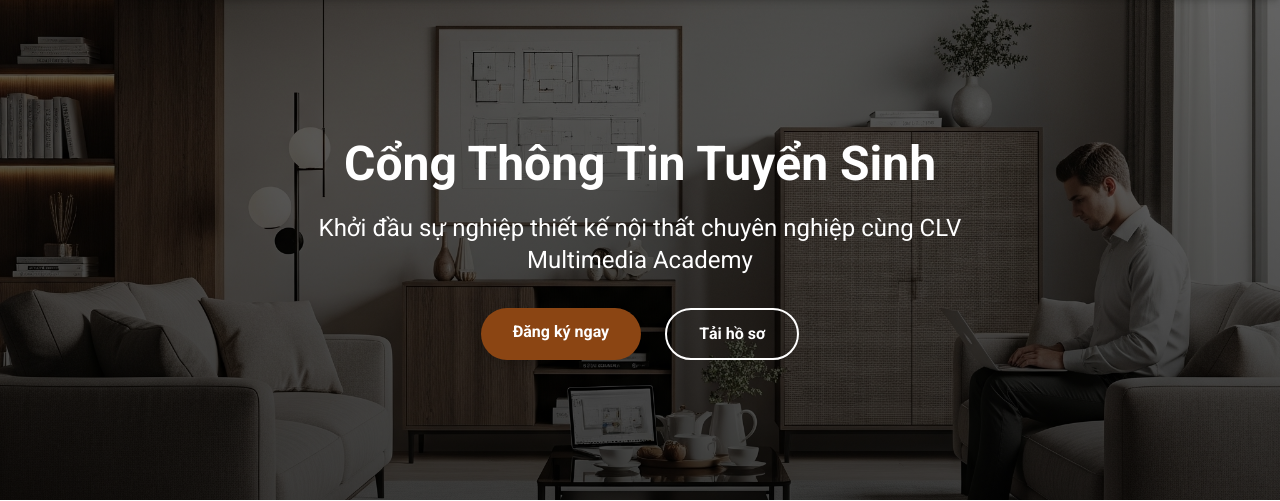
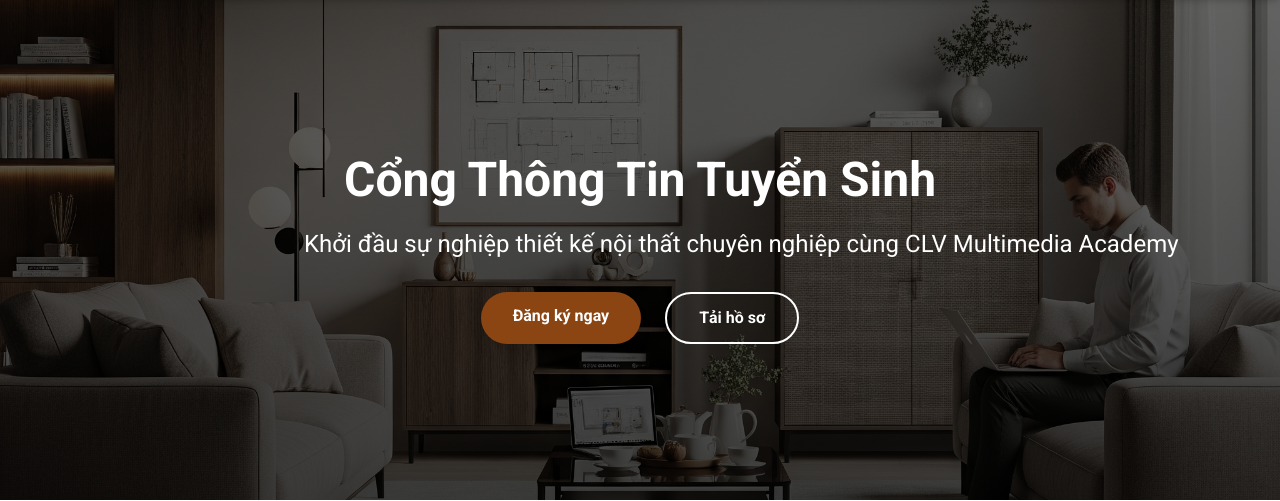
Before and after one commit to clvmultimedia/website-HTML, a Flask app: page / in a window 1280 px wide. Shown: the part 80-581 px from the top of the page. Run offline with Flask 3, Linux system fonts and the light colour scheme; some libraries are stand-ins or nearby versions.

Commit message:
Cập nhật nội dung mới

```diff
--- a/templates/web clv.html
+++ b/templates/web clv.html
@@ -123,8 +123,8 @@
     <!-- Hero Section -->
     <section class="hero-section h-[500px] flex items-center justify-center text-white">
         <div class="container mx-auto px-4 text-center">
-            <h1 class="text-3xl sm:text-3xl md:text-5xl font-bold mb-6 whitespace-nowrap">Cổng Thông Tin Tuyển Sinh</h1>
-            <p class="text-xl md:text-2xl mb-8 max-w-2xl mx-auto">Khởi đầu sự nghiệp thiết kế nội thất chuyên nghiệp cùng CLV Multimedia Academy</p>
+            <h1 class="text-2xl sm:text-3xl md:text-5xl font-bold mb-6 whitespace-nowrap">Cổng Thông Tin Tuyển Sinh</h1>
+            <p class="text-sm md:text-2xl mb-8 max-w-2xl mx-auto whitespace-nowrap">Khởi đầu sự nghiệp thiết kế nội thất chuyên nghiệp cùng CLV Multimedia Academy</p>
             <div class="flex flex-col md:flex-row justify-center space-y-4 md:space-y-0 md:space-x-6">
                 <a href="#admission" class="bg-[#8B4513] hover:bg-[#A0522D] text-white font-bold py-3 px-8 rounded-full transition duration-300 shadow-lg">Đăng ký ngay</a>
                 <a href="#" class="bg-transparent hover:bg-white hover:text-[#8B4513] text-white font-bold py-3 px-8 rounded-full border-2 border-white transition duration-300">Tải hồ sơ</a>
```
